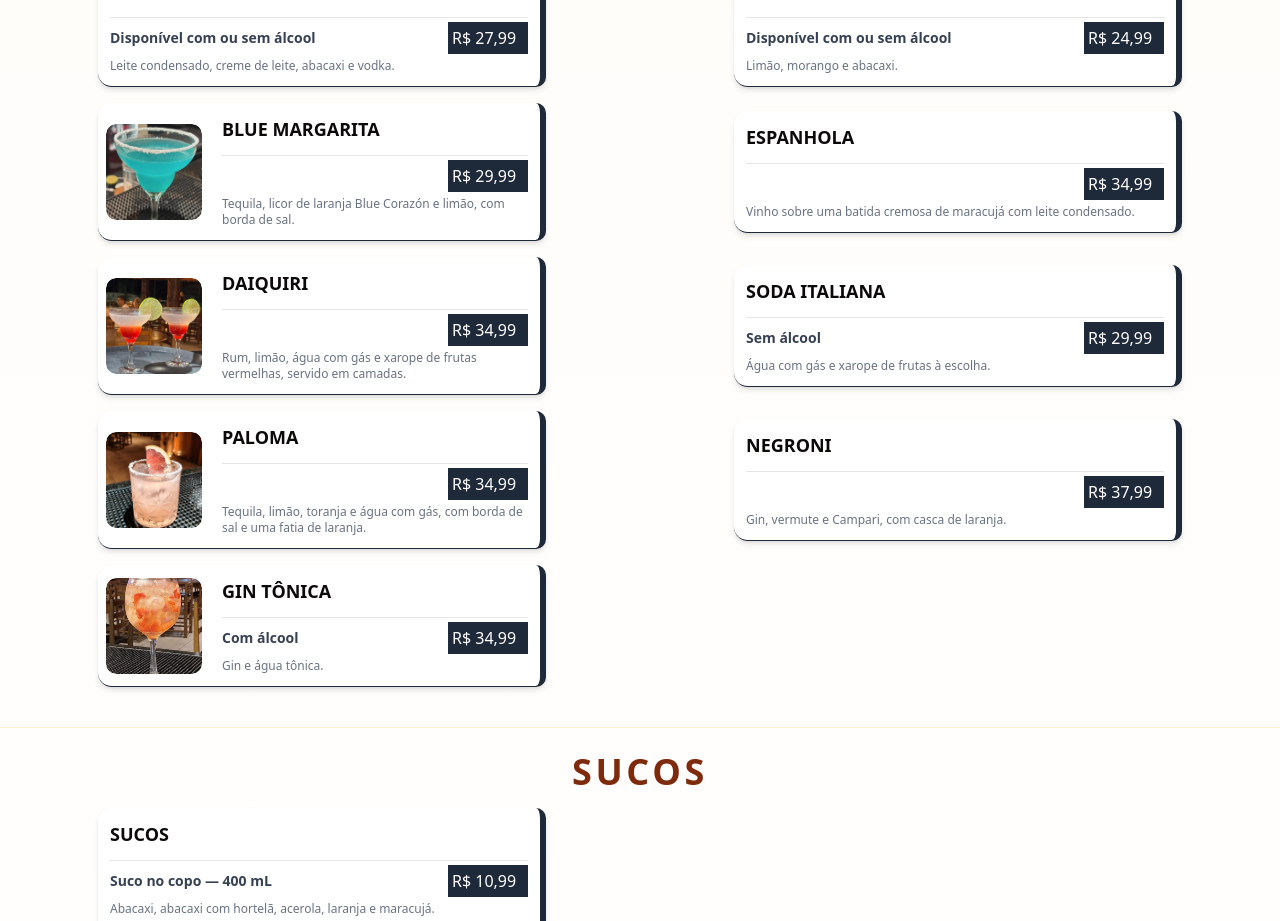
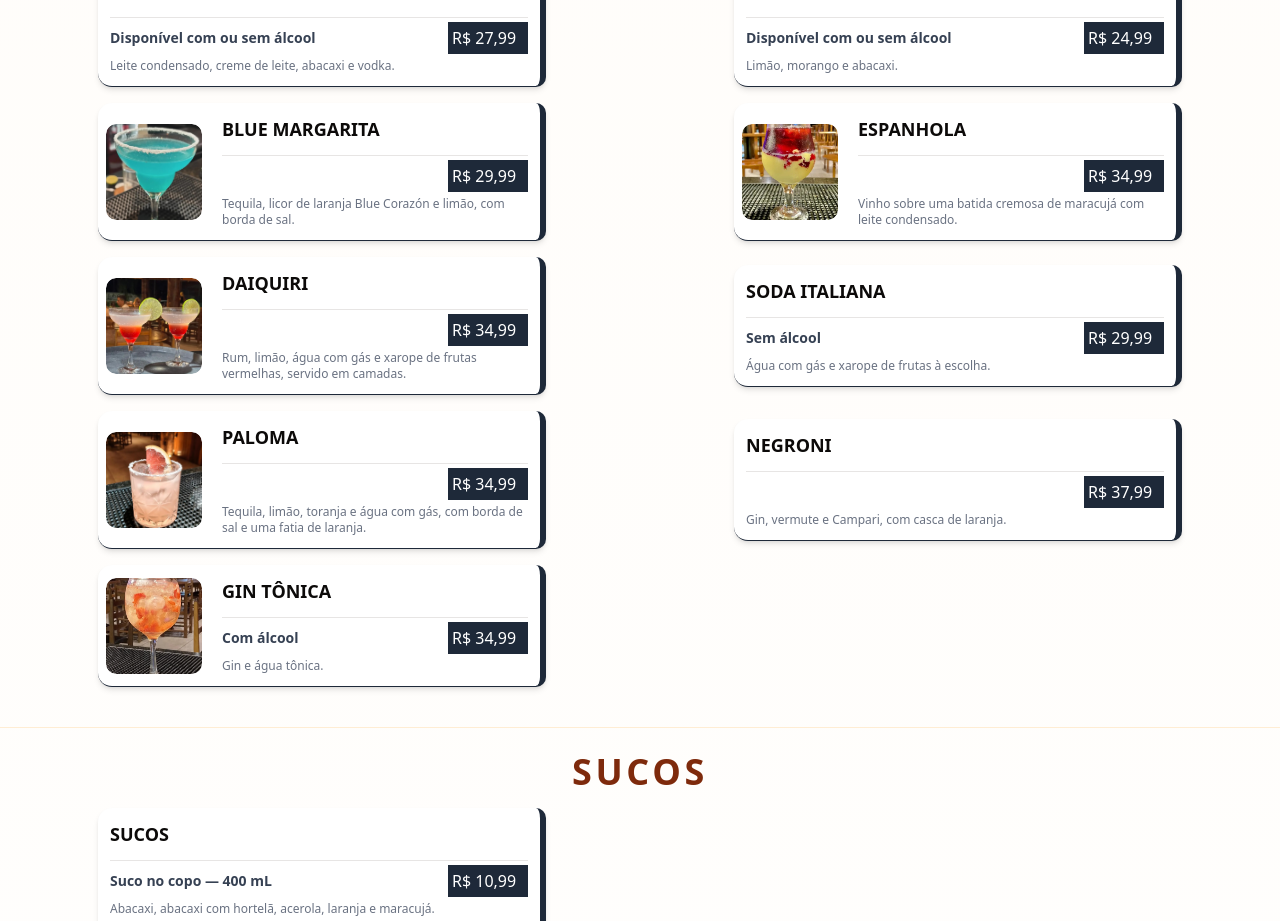
Before and after one commit to brasaburger06-blip/cardapio-brasa, a Next.js app in the folder testecardapioune-master/testecardapioune-master/: page /testune in a window 1280 px wide. Shown: the part 6800-7721 px from the top of the page. Built offline with nearby package versions, Linux system fonts and the light colour scheme.

Commit message:
Exibe a foto no drink Espanhola

```diff
--- a/testecardapioune-master/testecardapioune-master/src/db.js
+++ b/testecardapioune-master/testecardapioune-master/src/db.js
@@ -1136,6 +1136,7 @@ export const dataBase = [
   },
   {
     "id": "drink-espanhola",
+    "imageUrlPry": "/espanhola.jpeg",
     "name": "ESPANHOLA",
     "typeMenu": false,
     "categoryTitle": "DRINKS",
```
